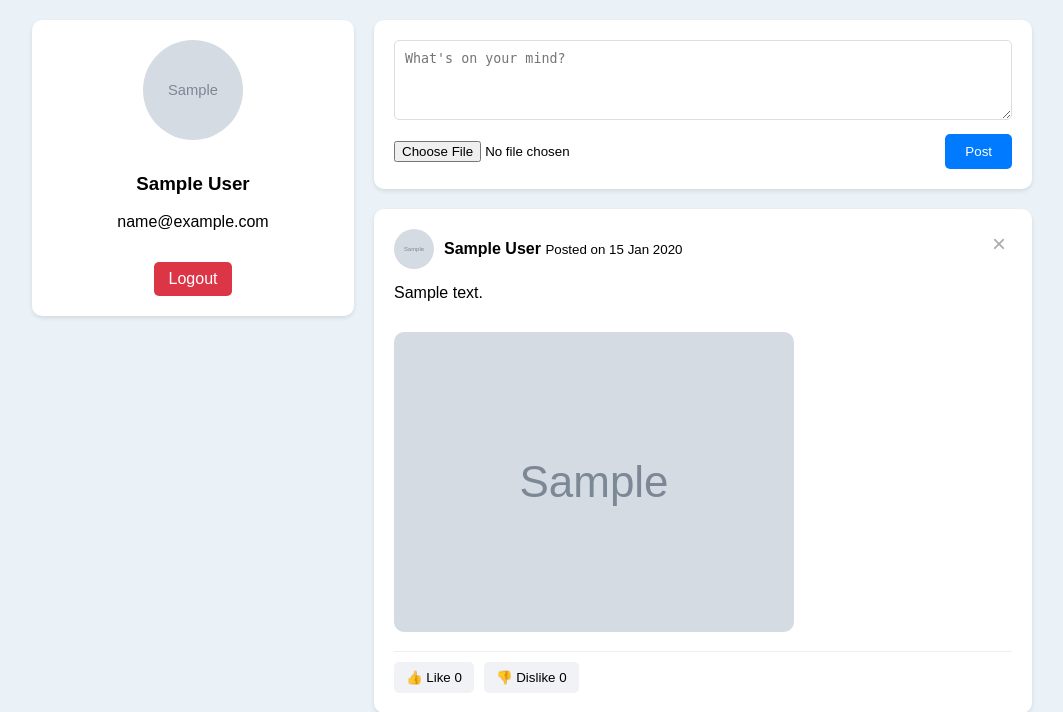
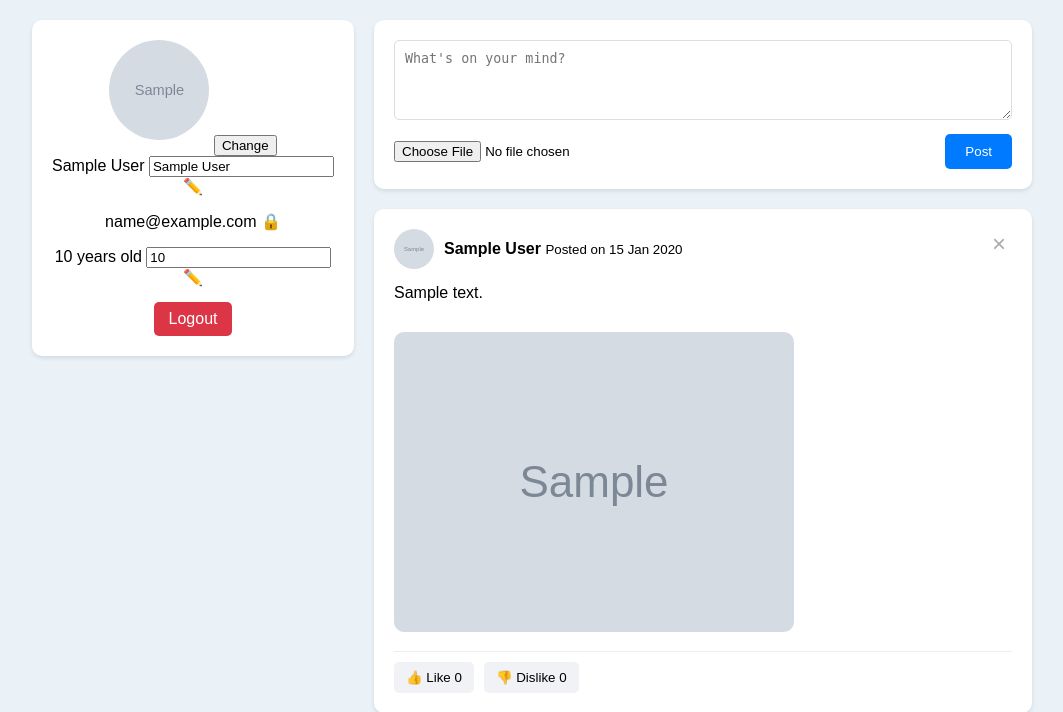
Before and after one commit to akmishra6441/Aurenyx, a PHP site: page / in a window 1280 px wide. Shown: the top 712 px of the page, without its empty margins (108-1171 px from the left). Run offline with PHP 8.4, Linux system fonts and the light colour scheme; the visitor is signed in with stand-in values (Sample User, id 1); tables that the repository leaves empty or names only in its code hold one stand-in row (values such as "Sample post"); grey boxes marked "Sample" are stand-in pictures.

Commit message:
Update index.php

```diff
--- a/index.php
+++ b/index.php
@@ -32,11 +32,30 @@ $posts = $postObj->getPostsByUserId($_SESSION['user_id']);
 <body>
     <div class="container">
         <div class="profile-card">
-            <img src="uploads/profiles/<?php echo htmlspecialchars($currentUser->profile_picture); ?>" alt="Profile Picture" class="profile-pic">
-            <h3><?php echo htmlspecialchars($currentUser->full_name); ?></h3>
-            <p><?php echo htmlspecialchars($currentUser->email); ?></p>
-            <a href="logout.php" class="logout-btn">Logout</a>
+    <div class="profile-pic-container">
+        <img src="uploads/profiles/<?php echo htmlspecialchars($currentUser->profile_picture); ?>" alt="Profile Picture" class="profile-pic" id="profile-pic-display">
+        <form id="profile-pic-form" style="display:none;">
+            <input type="file" name="new_profile_picture" id="new_profile_picture" accept="image/*">
+        </form>
+        <button id="change-pic-btn" class="change-pic-btn">Change</button>
+    </div>
+
+    <div class="profile-info">
+        <div class="info-item" id="name-container">
+            <span id="name-display"><?php echo htmlspecialchars($currentUser->full_name); ?></span>
+            <input type="text" id="name-input" value="<?php echo htmlspecialchars($currentUser->full_name); ?>" class="edit-input">
+            <span class="edit-icon">✏️</span>
         </div>
+        <p class="email-display"><?php echo htmlspecialchars($currentUser->email); ?> <span class="lock-icon">🔒</span></p>
+         <div class="info-item" id="age-container">
+            <span id="age-display"><?php echo htmlspecialchars($currentUser->age); ?> years old</span>
+            <input type="number" id="age-input" value="<?php echo htmlspecialchars($currentUser->age); ?>" class="edit-input">
+            <span class="edit-icon">✏️</span>
+        </div>
+    </div>
+
+    <a href="logout.php" class="logout-btn">Logout</a>
+</div>
 
         <div class="posts-section">
             <div class="add-post-box">
```
